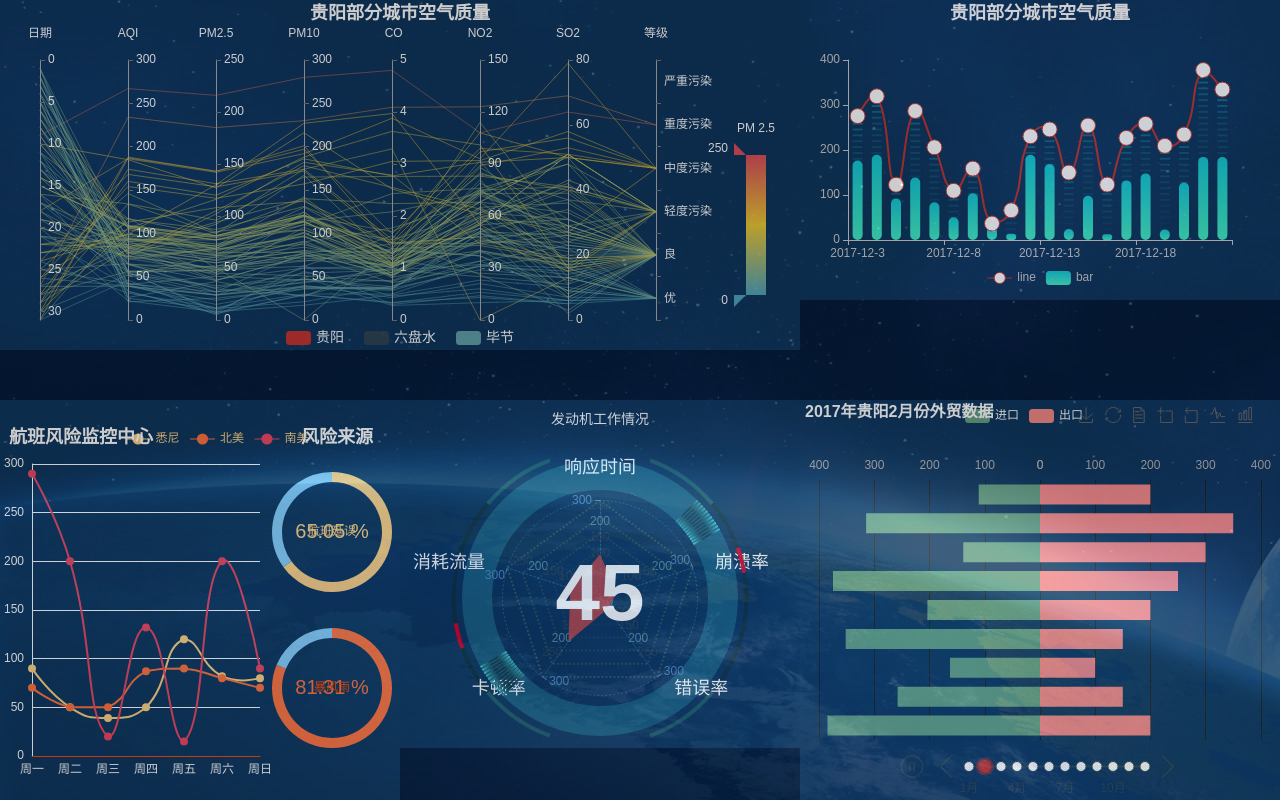
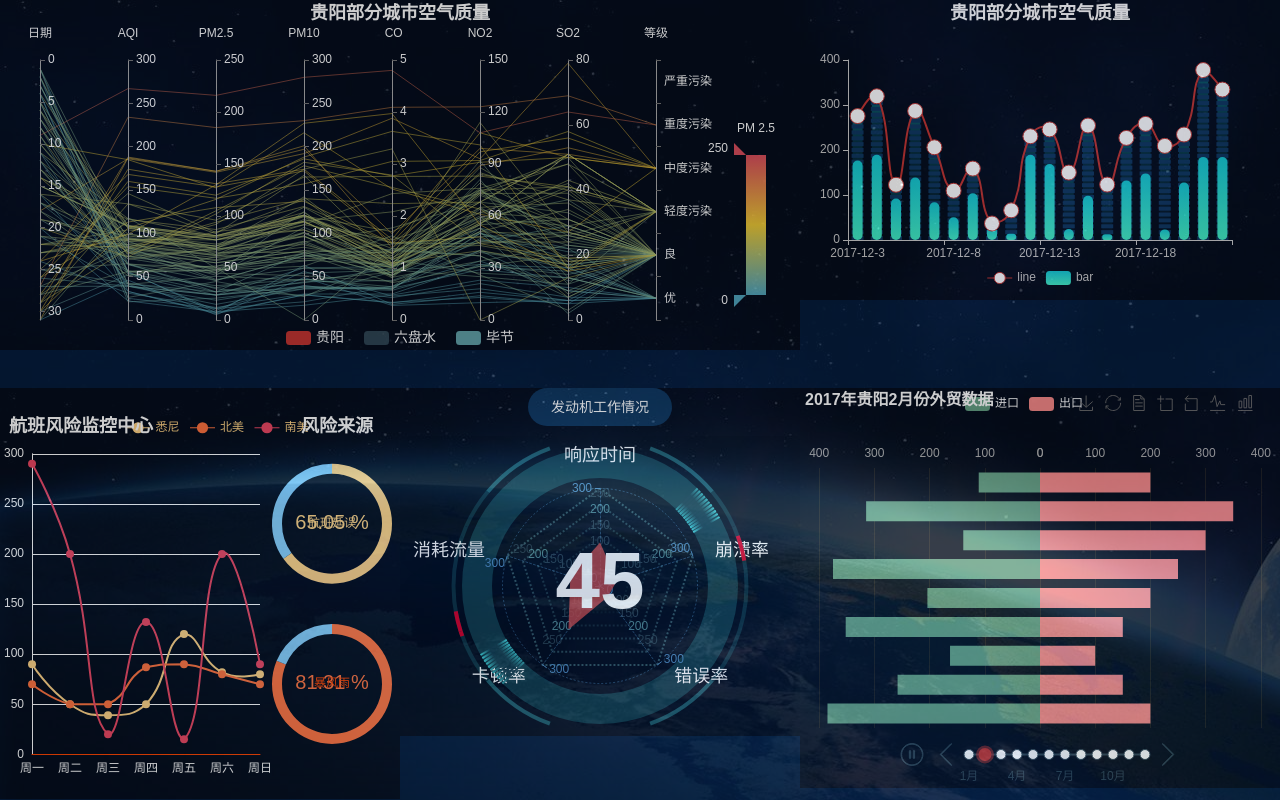
Before and after one commit to YNameUndefined/WorldMap-Echarts, a Vue app: page /#/browser in a window 1280 px wide. Built offline with nearby package versions, Linux system fonts and the light colour scheme; the HTML template or start-up script is replaced by a standard one.

Commit message:
样式调整

```diff
--- a/src/components/browser.js
+++ b/src/components/browser.js
@@ -32,7 +32,7 @@
                   this.init();
               }
               this.leftTop.setOption({
-            	    backgroundColor: "#0F375F",
+            	    backgroundColor: "rgba(5,4,9,0.6)",
             	    color: ['#ffd285', '#ff733f', '#ec4863'],
 
             	    title: [{
--- a/src/components/browser.vue
+++ b/src/components/browser.vue
@@ -1,13 +1,13 @@
 <template>
 <div id="browser">
- <el-row style="height: 100%;">
+ <el-row style="height: 97%;">
   <el-col :span="15" class="leftlayout">
   	 	<el-row  class="leftandmidel">
 	      <el-col :span="24" style="height: 100%;">
 	        <left-andmidel style="height: 100%;"></left-andmidel>
 	      </el-col>
 	    </el-row>
-	    <el-row  class="leftcontent">
+	    <el-row  class="leftcontent" style="height: 53%;">
 	      <el-col :span="12" class="leftTop" style="height: 100%;">
 	      	 <section class="chart" style="height: 100%;">
 	        <div id="leftTop" style="height: 100%;min-height:300px;"></div>
@@ -59,7 +59,5 @@
 .leftandmidel{
 	height: 50%;
 }
-.leftcontent{
-	height: 50%;
-}
+
 </style>
--- a/src/components/leftAndmidel.js
+++ b/src/components/leftAndmidel.js
@@ -187,7 +187,7 @@
         	};
 
         var	option = {
-        	    backgroundColor: '#0F365D',
+        	    backgroundColor: 'rgba(5,4,9,0.6)',
         	    legend: {
         	        bottom: 0,
         	        data: ['贵阳', '六盘水', '毕节'],
@@ -207,7 +207,7 @@
         	    tooltip: {
         	        padding: 10,
         	        bottom:20,
-        	        backgroundColor: '#0F365D',
+        	        backgroundColor: 'rgba(5,4,9,0.6)',
         	        borderColor: '#777',
         	        borderWidth: 1,
         	        formatter: function(obj) {
--- a/src/components/leftBottom.js
+++ b/src/components/leftBottom.js
@@ -102,7 +102,7 @@
         	  var rotate = 45;
         	  var width = 4;
         	 var option = {
-        	      backgroundColor: '#0F375F',
+        	      backgroundColor: 'rgba(5,4,9,0.6)',
         	      title: {
         	          text: '45',
         	          x: 'center',
--- a/src/components/leftBottom.vue
+++ b/src/components/leftBottom.vue
@@ -1,6 +1,6 @@
 <template>
 <div  style="height: 100%;">
-	<div style="background-color: #0F365D; text-align: center;padding-bottom: 10px;">
+	<div style="background-color: rgba(5,4,9,0.6); text-align: center;padding-bottom: 10px;">
 		<el-button type="info" round style="background-color: #0F365D;border: none;">发动机工作情况</el-button>
 	</div>
     <div id="leftBottom" >
--- a/src/components/rightBottom.js
+++ b/src/components/rightBottom.js
@@ -79,7 +79,7 @@
 
         	var   option = {
         	      baseOption: {
-        	          backgroundColor: '#0F375F',
+        	          backgroundColor: 'rgba(5,4,9,0.6)',
         	          timeline: {
         	              show: true,
         	              axisType: 'category',
--- a/src/components/rightTop.js
+++ b/src/components/rightTop.js
@@ -63,7 +63,7 @@
 
         	  // option
         	 var option = {
-        	      backgroundColor: '#0f375f',
+        	      backgroundColor: 'rgba(5,4,9,0.6)',
         	      title: {
           	        text: '贵阳部分城市空气质量',
           	        left: 'center',
@@ -78,7 +78,7 @@
         	              type: 'shadow',
         	              label: {
         	                  show: true,
-        	                  backgroundColor: '#333'
+        	                  backgroundColor: 'rgba(5,4,9,0.6)'
         	              }
         	          }
         	      },
```
